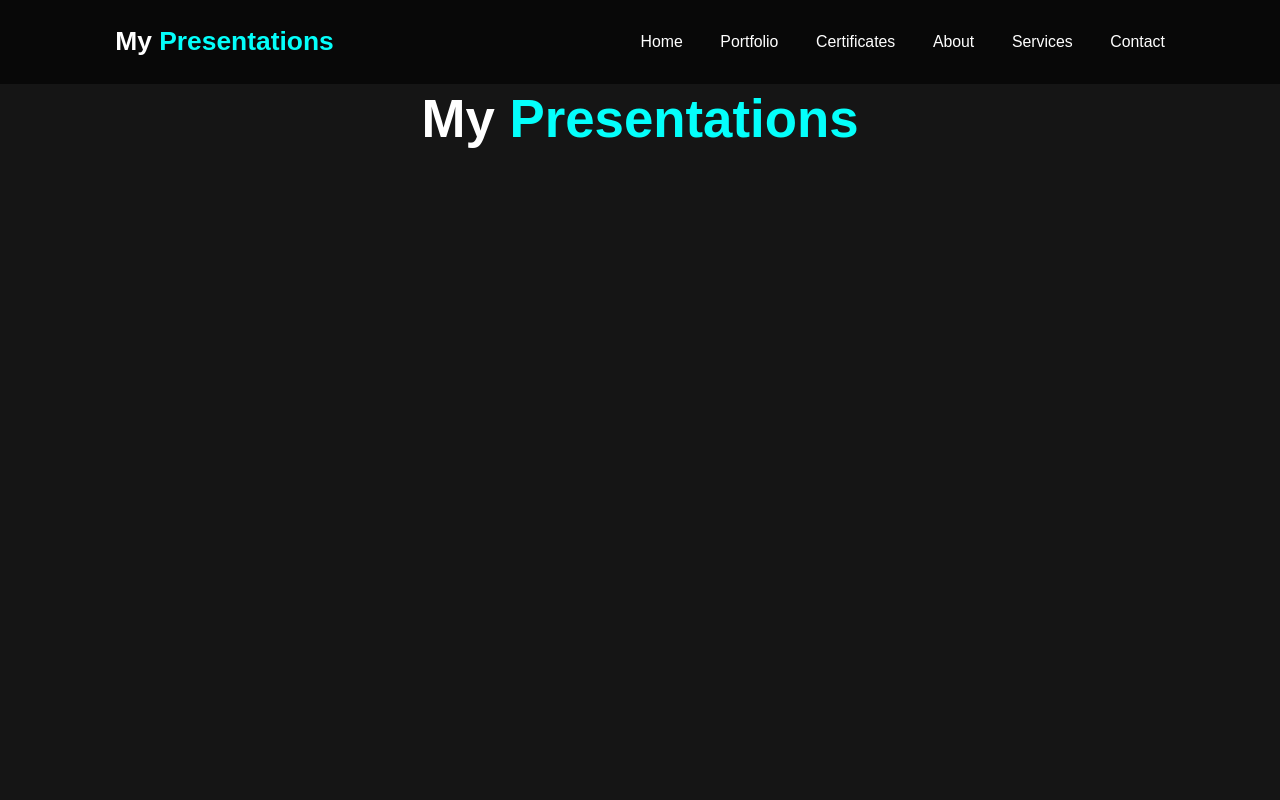
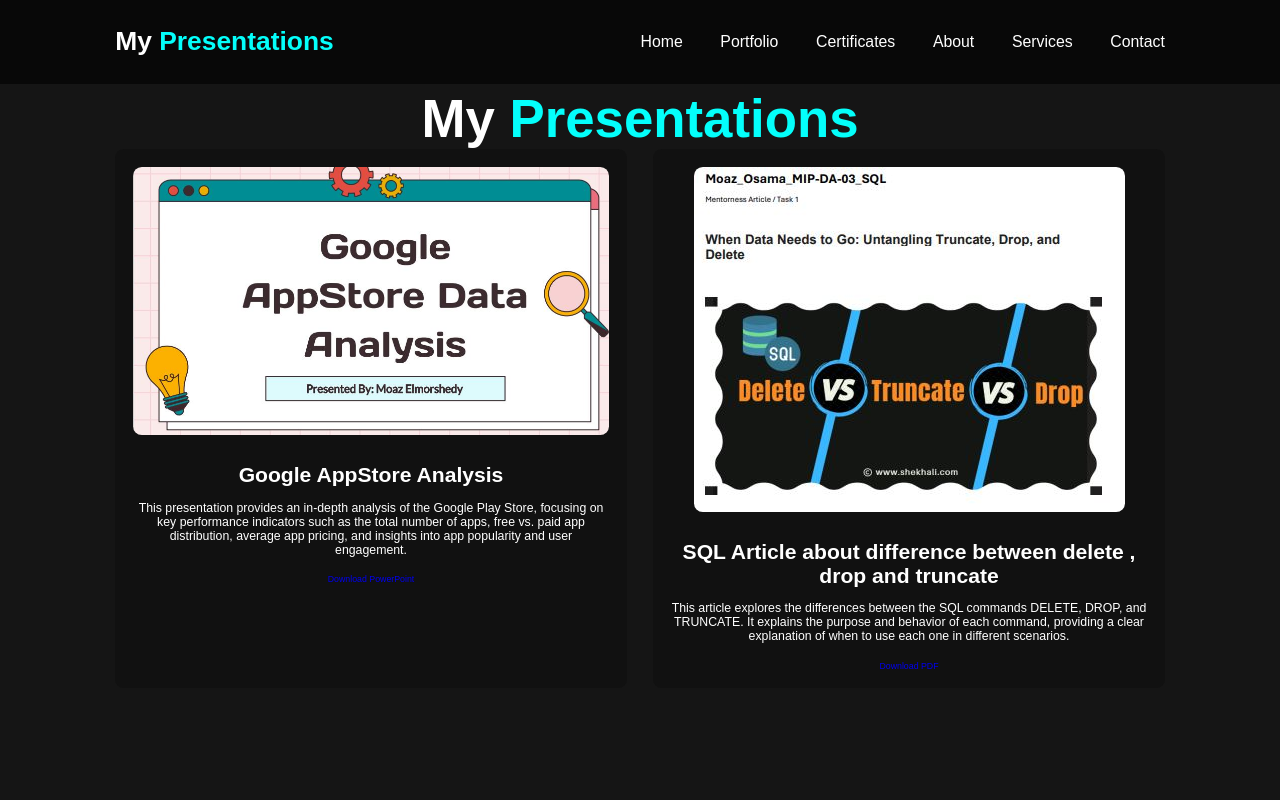
Before and after one commit to MoazMorsh/MoazMorsh.github.io, a plain HTML site: page presentations.html in a window 1280 px wide. Shown: the top 800 px of the page. Drawn offline with nearby package versions, Linux system fonts and the light colour scheme.

Commit message:
presentation uploaded  Commit

```diff
--- a/presentations.html
+++ b/presentations.html
@@ -28,19 +28,21 @@
     <section class="subpages">
         <h2 class="heading">My <span>Presentations</span></h2>
         <div class="subpages-container">
-            <!-- <div class="subpages-item">
-                <img src="" alt="">
-                <h3></h3>
-                <p>.</p>
+            <div class="subpages-item">
+                <img src="presentations/Google AppStore Analysis.jpg" alt="Snapshot of Google AppStore Analysis Presentation">
+                <h3>Google AppStore Analysis</h3>
+                <p>This presentation provides an in-depth analysis of the Google Play Store, focusing on key performance indicators such as the total number of apps,
+                     free vs. paid app distribution, average app pricing, and insights into app popularity and user engagement.</p>
+                <a href="presentations/Google AppStore Presentation.ppt" download>Download PowerPoint</a>
+            </div>
 
-            </div> -->
-
-            <!-- <div class="subpages-item">
-                <img src="" alt="">
-                <h3> </h3>
-                <p>.</p>
-
-            </div> -->
+            <div class="subpages-item">
+                <img src="presentations/SQL Article.jpg" alt="Snapshot of SQL Article Presentation">
+                <h3> SQL Article about difference between delete , drop and truncate</h3>
+                <p>This article explores the differences between the SQL commands DELETE, DROP, and TRUNCATE. It explains the purpose and behavior of each command,
+                     providing a clear explanation of when to use each one in different scenarios.</p>
+                <a href="presentations/Moaz_Osama_MIP-DA-03-SQL.pdf" download>Download PDF</a>
+            </div>
 
             <!-- <div class="subpages-item">
                 <img src="" alt="">
```
Also changed, not shown: dashboards/projects/Car price.jpg (added), dashboards/projects/Pricing.jpg (added), dashboards/projects/Sales python.jpg (added), dashboards/projects/app store.jpg (added), dashboards/projects/coffee.jpg.png (added), dashboards/projects/customers churn ML.jpg (added), presentations/Google AppStore Analysis.jpg (added), presentations/SQL Article.jpg (added), 2 other files.
